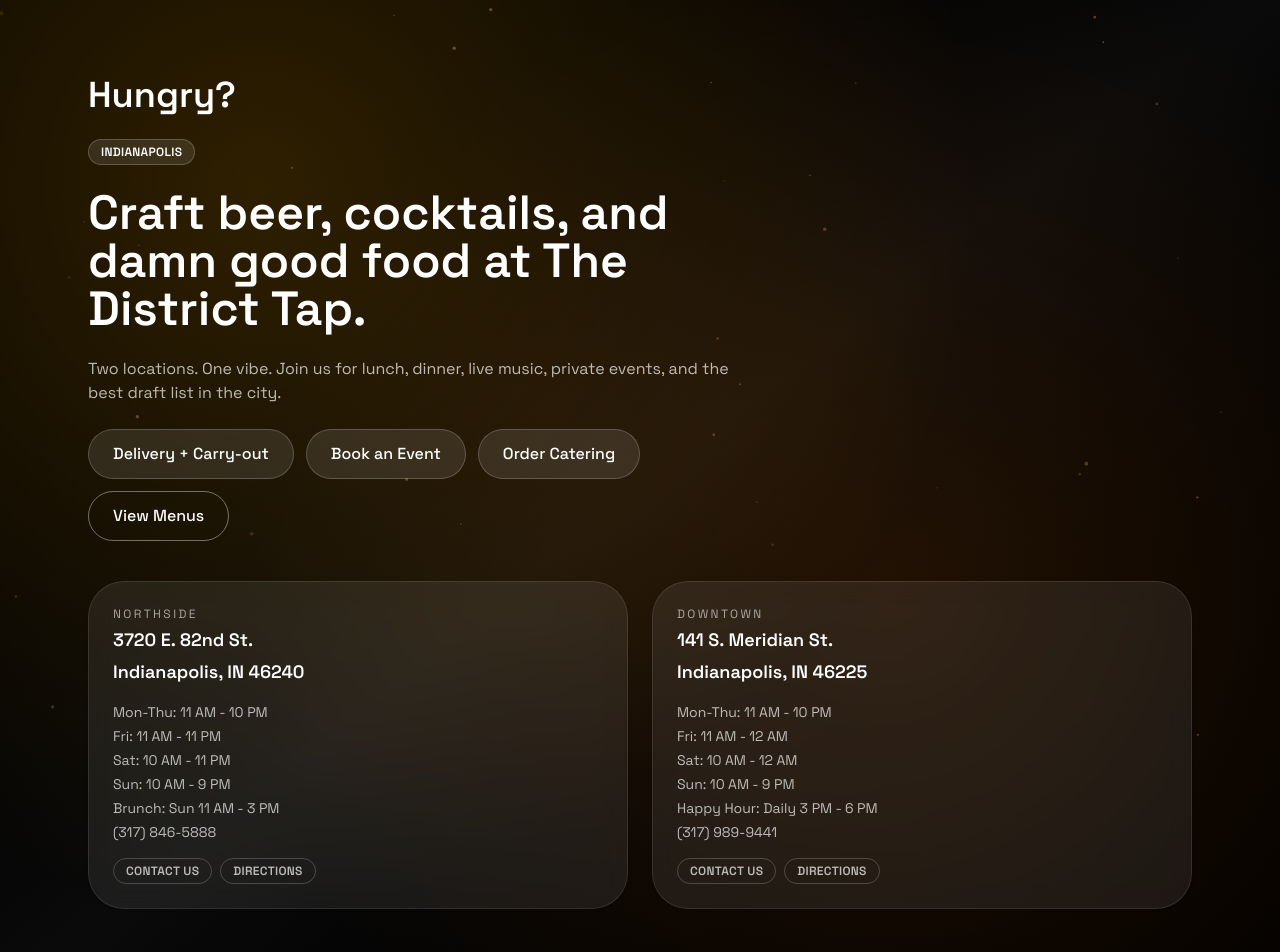
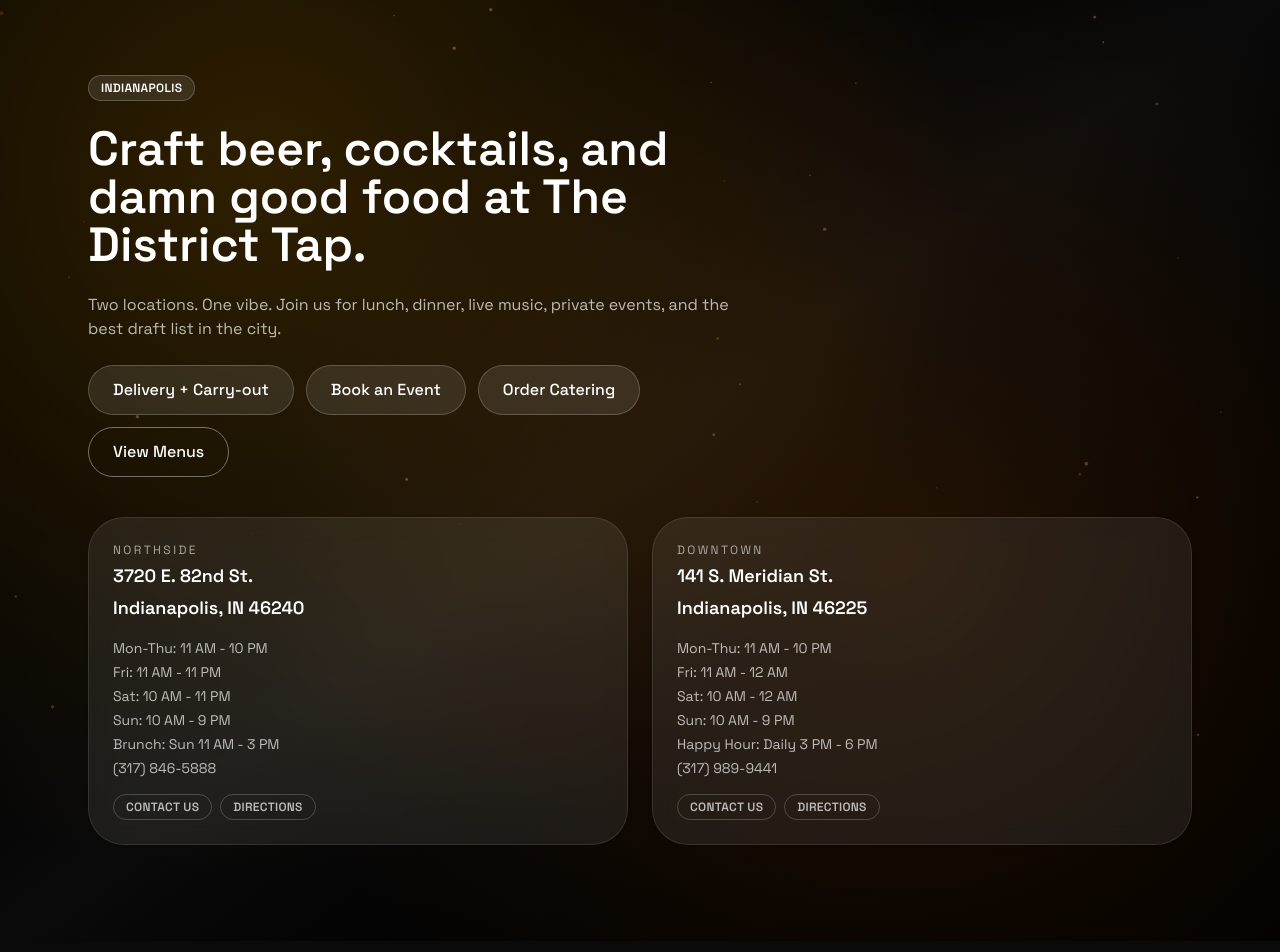
Before and after one commit to garytayl/district-tap, a Next.js app: page / in a window 1280 px wide. Shown: the part 140-1092 px from the top of the page. Built offline with nearby package versions, Linux system fonts and the light colour scheme.

Commit message:
Refactor Home page layout and content presentation. Streamline site intro section by removing redundant elements and enhancing the structure for better readability. Update event and menu sections for improved visual consistency and user engagement.

```diff
--- a/app/page.tsx
+++ b/app/page.tsx
@@ -18,10 +18,6 @@
         </div>
         <div className="relative mx-auto flex max-w-6xl flex-col gap-10 px-6 py-24">
           <div className="max-w-2xl space-y-6">
-            <p className="site-intro-headline text-3xl font-semibold text-white sm:text-4xl">
-              Hungry?
-            </p>
-            <div className="site-intro-rest space-y-6">
             <Badge className="bg-white/10 text-white">Indianapolis</Badge>
             <h1 className="text-4xl font-semibold md:text-5xl">
               Craft beer, cocktails, and damn good food at The District Tap.
@@ -41,8 +37,7 @@
               </Button>
             </div>
           </div>
-          </div>
-          <div className="site-intro-rest grid gap-6 md:grid-cols-2">
+          <div className="grid gap-6 md:grid-cols-2">
             {Object.values(locations).map((location) => (
               <LocationCard key={location.id} location={location} />
             ))}
@@ -50,7 +45,6 @@
         </div>
       </section>
 
-      <div className="site-intro-rest">
       <section className="mx-auto flex max-w-6xl flex-col gap-10 px-6 py-16">
         <div className="glass-panel px-6 py-10">
         <PageHeader
@@ -195,7 +189,6 @@
           </div>
         </div>
       </section>
-      </div>
     </main>
   )
 }
```
Lines whose indentation alone changed are shown as unchanged.
